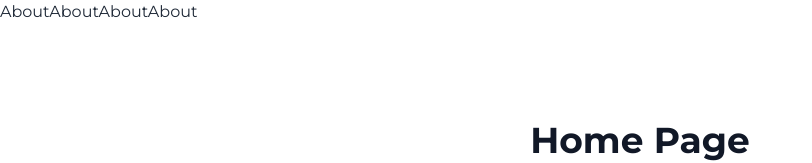
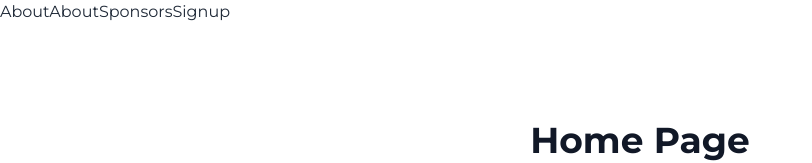
Before and after one commit to UoaWDCC/uads-member-app-v2, a React (Vite) app in the folder web/: page / in a window 1280 px wide. Shown: the top 163 px of the page, without its empty margins (0-812 px from the left). Built offline with nearby package versions, Linux system fonts and the light colour scheme.

Commit message:
UADS-17 feat: Changed text in navbar

```diff
--- a/web/src/Components/Navbar.tsx
+++ b/web/src/Components/Navbar.tsx
@@ -10,10 +10,10 @@ export default function Navbar() {
         About
         </NavLink>
         <NavLink to="/sponsors">
-        About
+        Sponsors
         </NavLink>
         <NavLink to="/signup">
-        About
+        Signup
         </NavLink>
 
 
```
